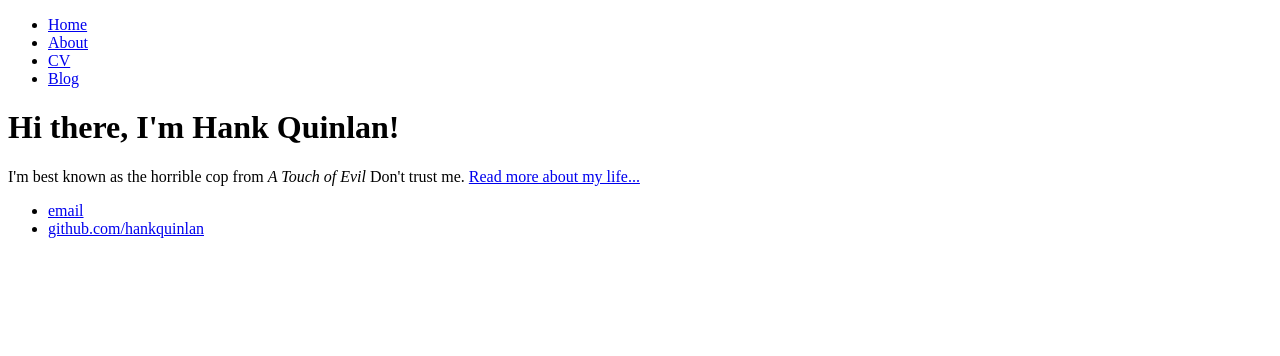
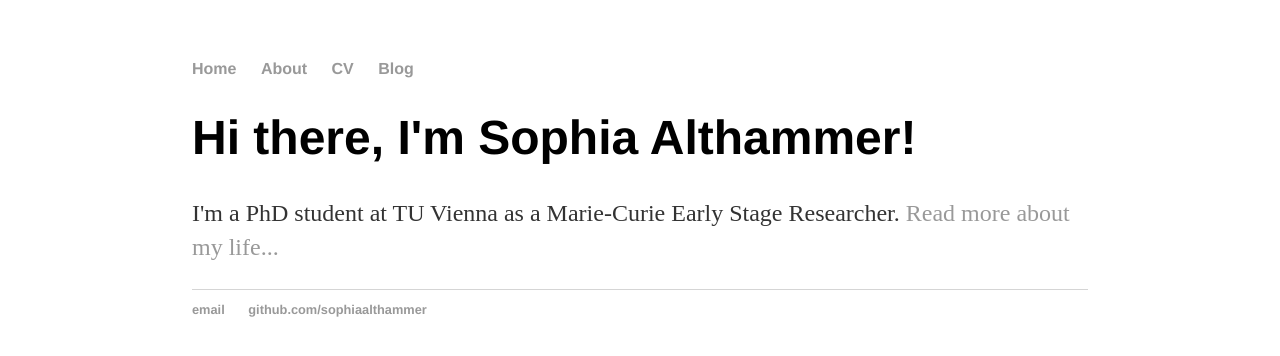
Before and after one commit to sophiaalthammer/sophiaalthammer.github.io, a plain HTML site: page index.html in a window 1280 px wide. Drawn offline with Linux system fonts and the light colour scheme.

Commit message:
Update index.html
added style file

```diff
--- a/index.html
+++ b/index.html
@@ -1,7 +1,9 @@
 <!DOCTYPE html>
 <html>
 	<head>
-		<title>Hank Quinlan, Horrible Cop</title>
+		<title>Sophia Althammer</title>
+		<!-- link to main stylesheet -->
+		<link rel="stylesheet" type="text/css" href="/css/main.css">
 	</head>
 	<body>
 		<nav>
@@ -14,14 +16,14 @@
 		</nav>
 		<div class="container">
     		<div class="blurb">
-        		<h1>Hi there, I'm Hank Quinlan!</h1>
-				<p>I'm best known as the horrible cop from <em>A Touch of Evil</em> Don't trust me. <a href="/about">Read more about my life...</a></p>
+        		<h1>Hi there, I'm Sophia Althammer!</h1>
+				<p>I'm a PhD student at TU Vienna as a Marie-Curie Early Stage Researcher. <a href="/about">Read more about my life...</a></p>
     		</div><!-- /.blurb -->
 		</div><!-- /.container -->
 		<footer>
     		<ul>
-        		<li><a href="mailto:hankquinlanhub@gmail.com">email</a></li>
-        		<li><a href="https://github.com/hankquinlan">github.com/hankquinlan</a></li>
+        		<li><a href="mailto:sophia.althammer@tuwien.ac.at">email</a></li>
+        		<li><a href="https://github.com/sophiaalthammer">github.com/sophiaalthammer</a></li>
 			</ul>
 		</footer>
 	</body>
```
